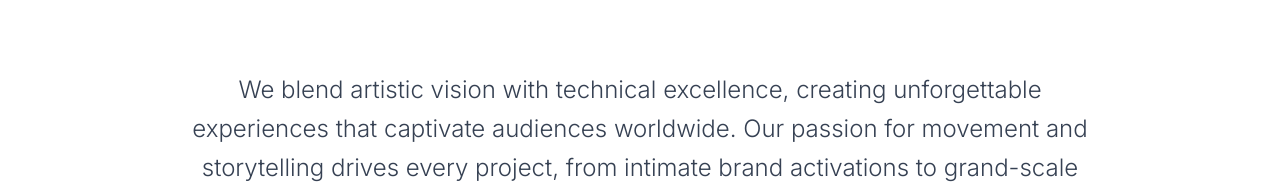
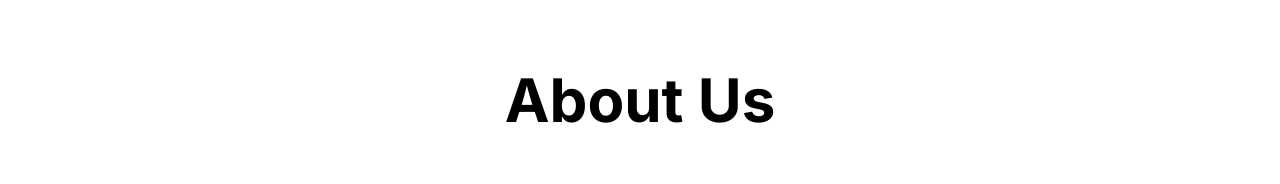
Before and after one commit to zsolt-devnoir/md_dance_company, a Next.js app: page / in a window 1280 px wide. Shown: the part 826-1010 px from the top of the page. Built offline with nearby package versions, Linux system fonts and the light colour scheme.

Commit message:
Adjust intro

```diff
--- a/app/components/sections/Intro.tsx
+++ b/app/components/sections/Intro.tsx
@@ -2,13 +2,13 @@
 
 import { useInView } from "react-intersection-observer";
 import { motion } from "framer-motion";
-import { fadeIn } from "@/app/lib/animations";
+import { fadeIn, fadeInUp } from "@/app/lib/animations";
 import { introContent } from "@/app/data/content";
 
 export default function Intro() {
   const [ref, inView] = useInView({
     triggerOnce: true,
-    threshold: 0.2,
+    threshold: 0.25,
   });
 
   return (
@@ -17,6 +17,14 @@ export default function Intro() {
       className="py-16 md:py-24 px-6 md:px-12 bg-white text-black flex justify-center"
     >
       <div className="max-w-4xl mx-auto">
+        <motion.h3
+          initial="initial"
+          animate={inView ? "animate" : "initial"}
+          variants={fadeInUp}
+          className="text-5xl md:text-6xl font-bold text-black mb-10 md:mb-12 text-center"
+        >
+          About Us
+        </motion.h3>
         <motion.p
           initial="initial"
           animate={inView ? "animate" : "initial"}
```
